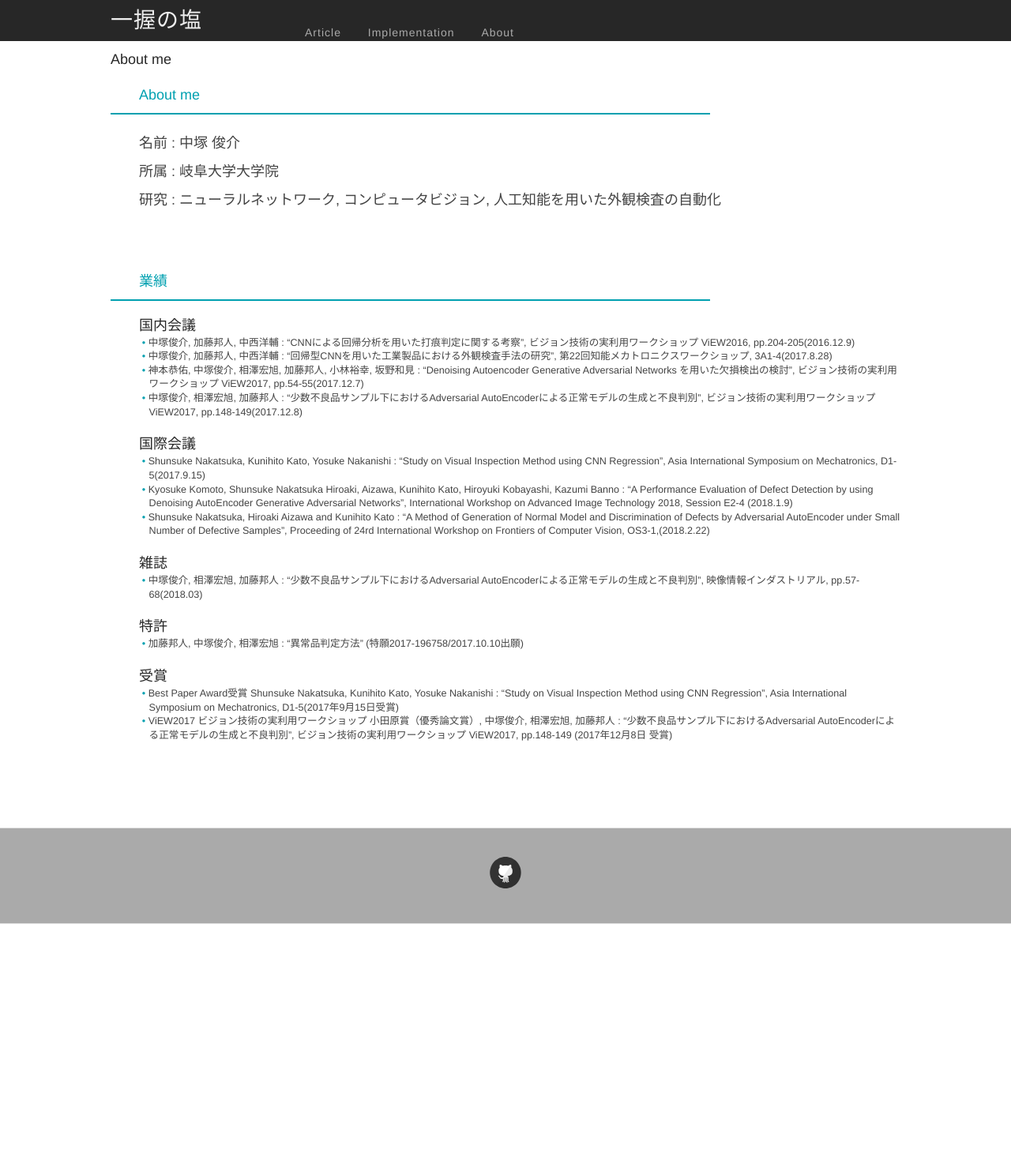
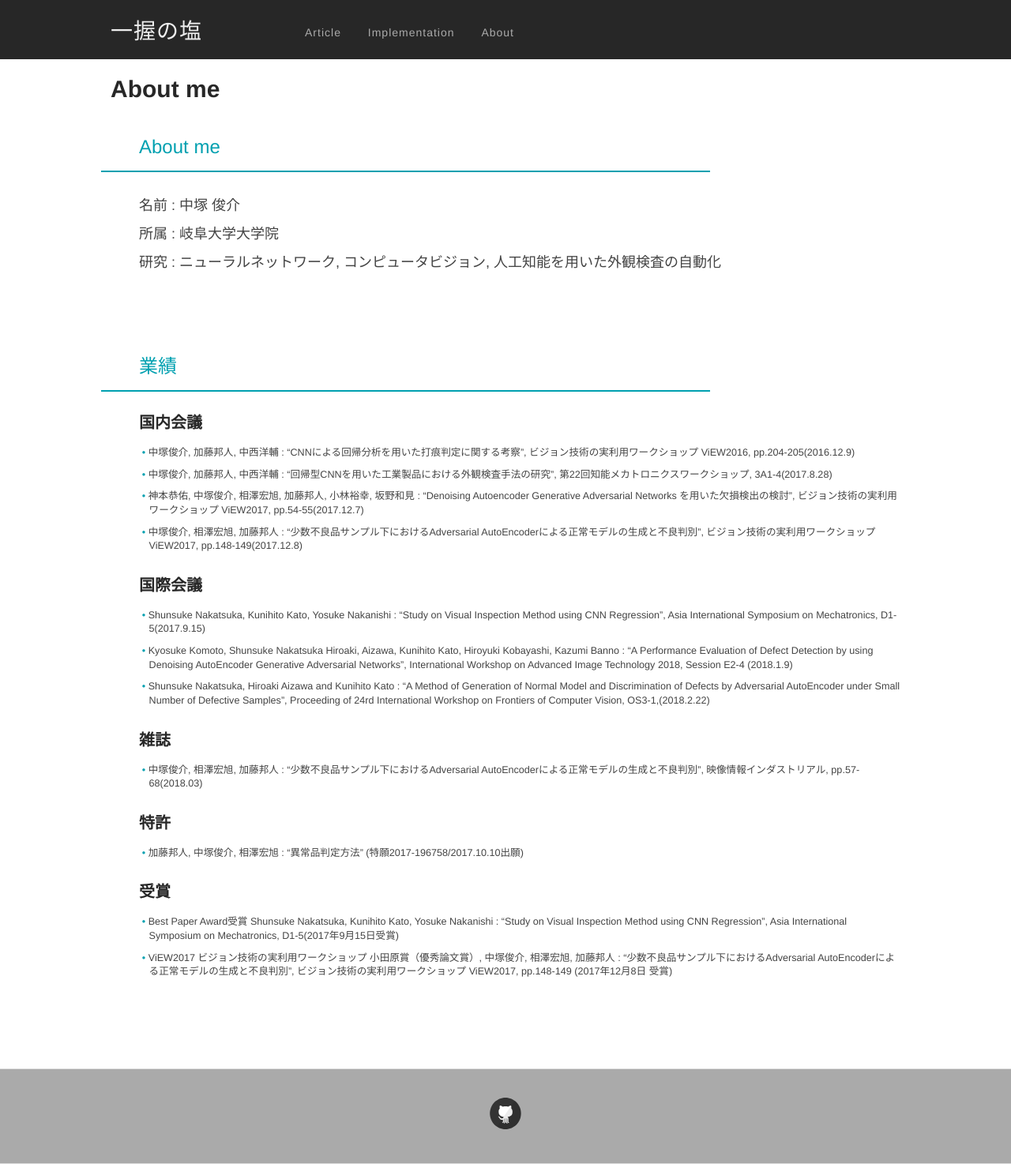
Before and after one commit to salty-vanilla/page_test, a Jekyll site: the page built from about_me.md, in a window 1280 px wide. Shown: the whole page at 79% size. Built offline with Jekyll 4.4.1, drawn with Linux system fonts in a browser that asks for light colours; before the commit the page ends 1170 px from its top, so only the background shows below that.

Commit message:
Update about.scss

```diff
--- a/css/about.scss
+++ b/css/about.scss
@@ -4,7 +4,6 @@
 //
 // IMPORTS
 //
-@import "reset";
 @import "variables";
 // Syntax highlighting @import is at the bottom of this file
 
```
